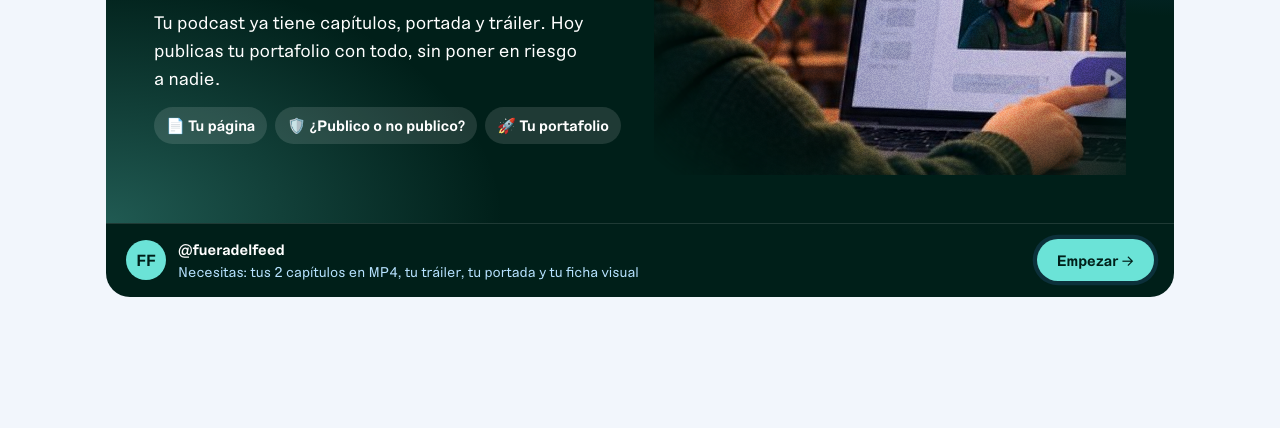
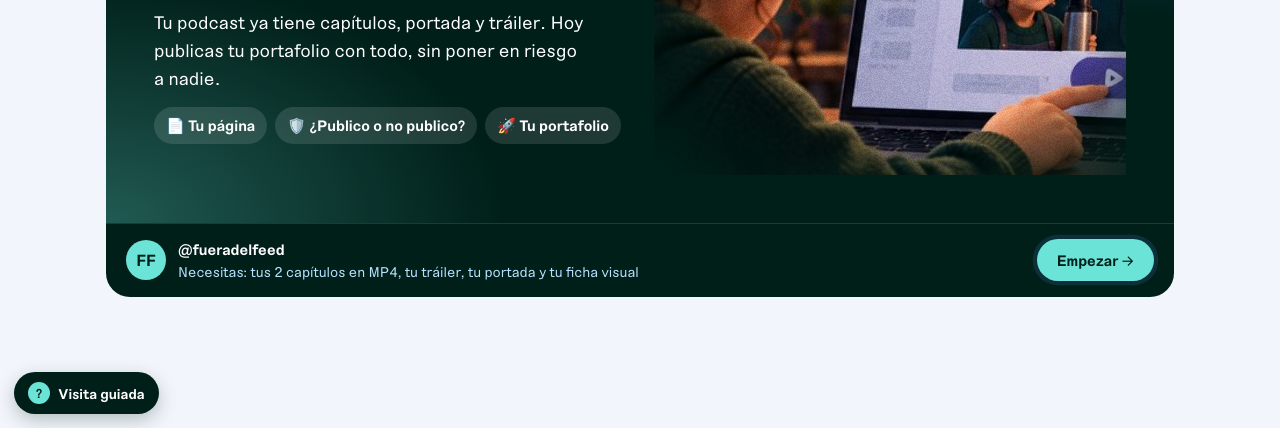
Before and after one commit to ctc-edu/E9-Fuera-del-Feed, a plain HTML site: page index.html in a window 1280 px wide. Shown: the part 372-800 px from the top of the page. Drawn offline with nearby package versions, Linux system fonts and the light colour scheme; no server answers; a web font is replaced by a local one.

Commit message:
Update index.html

```diff
--- a/index.html
+++ b/index.html
@@ -529,5 +529,6 @@ class Component extends DCLogic {
   }
 }
 </script>
+  <script src="visita.js"></script>
 </body>
 </html>
```
